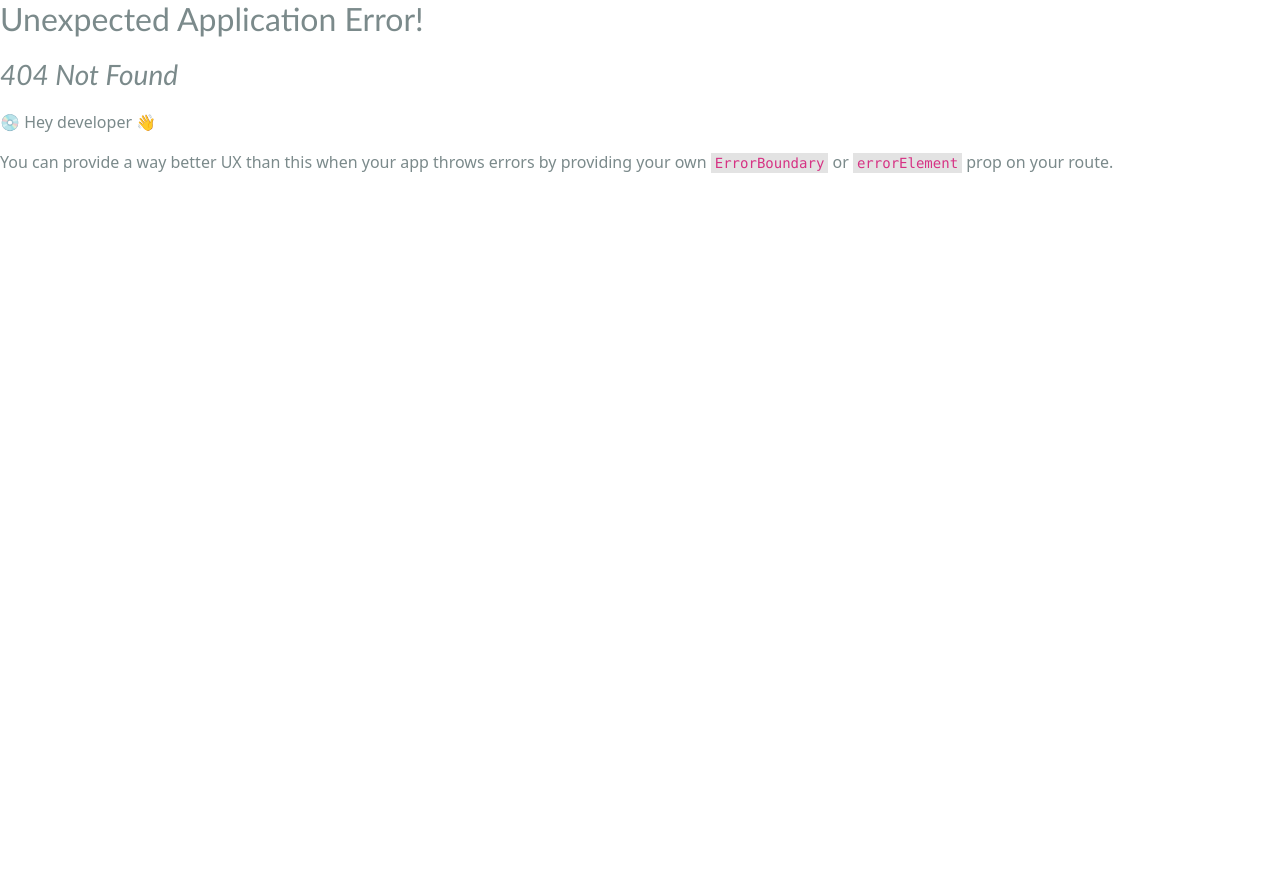
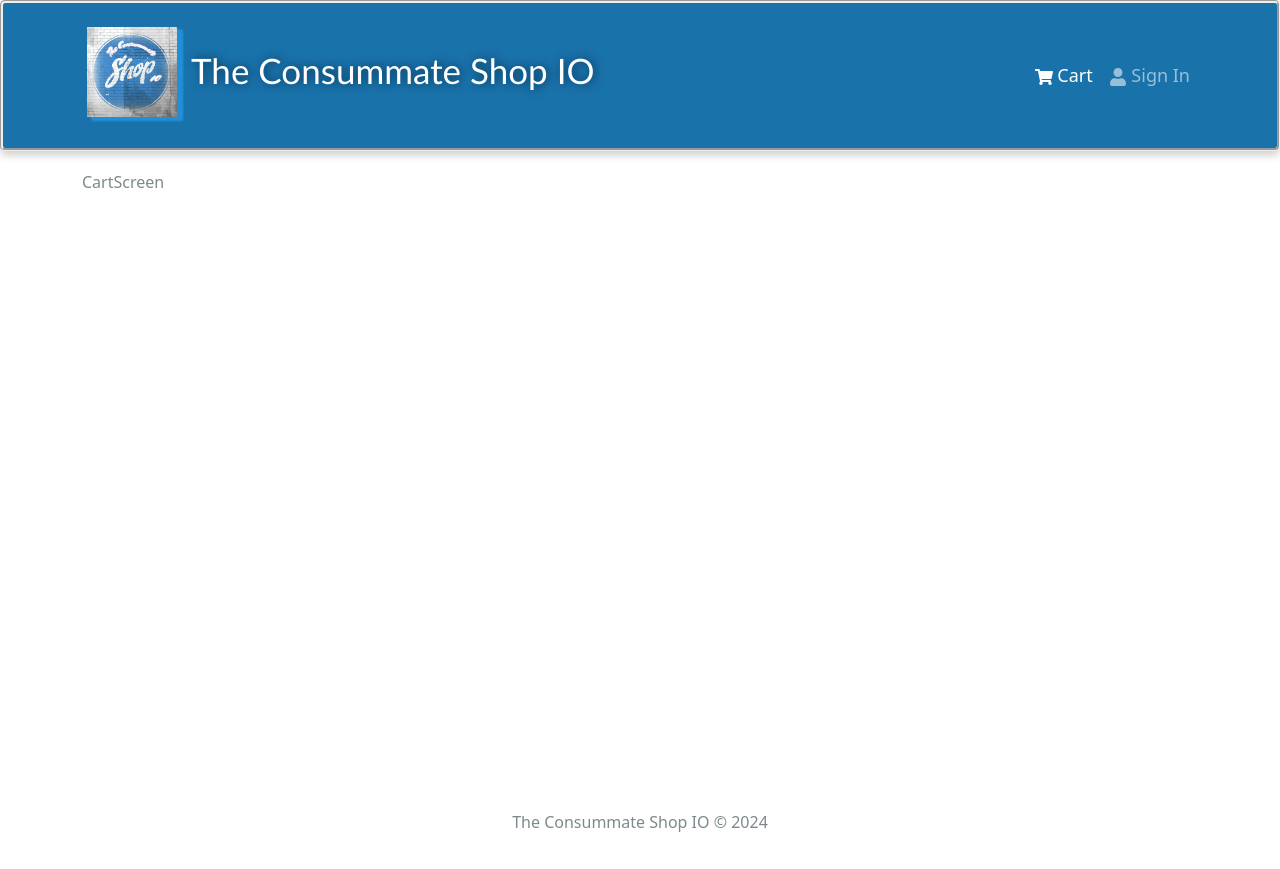
Before and after one commit to VigilBushido/Consummate_Shop_IO, a React (Create React App) app in the folder frontend/: page /cart in a window 1280 px wide. Before the commit this address had no page. Before the commit the page ends 800 px from the top, so only its background shows below. Built offline with nearby package versions, Linux system fonts and the light colour scheme.

Commit message:
CartScreen route

```diff
--- a/frontend/src/index.js
+++ b/frontend/src/index.js
@@ -12,6 +12,7 @@ import App from './App';
 import './assets/styles/bootstrap.custom.css';
 import './assets/styles/index.css';
 import reportWebVitals from './reportWebVitals';
+import CartScreen from './screens/CartScreen';
 import HomeScreen from './screens/HomeScreen';
 import ProductScreen from './screens/ProdcutScreen';
 import store from './store';
@@ -21,6 +22,7 @@ const router = createBrowserRouter(
     <Route path="/" element={<App />}>
       <Route index={true} path="/" element={<HomeScreen />} />
       <Route path='/product/:id' element={<ProductScreen />} />
+      <Route path='/cart' element={<CartScreen />} />
     </Route>
   )
 );
--- /dev/null
+++ b/frontend/src/screens/CartScreen.jsx
@@ -0,0 +1,15 @@
+import { Button, Card, Col, Form, Image, ListGroup, Row } from 'react-bootstrap';
+import { FaTrash } from 'react-icons/fa';
+import { useDispatch, useSelector } from 'react-redux';
+import { Link, useNavigate } from 'react-router-dom';
+import Message from '../components/Message';
+
+const CartScreen = () => {
+    const navigate = useNavigate();
+    const dispatch = useDispatch();
+
+    return (
+        <div>CartScreen</div>
+    );
+};
+export default CartScreen;
```
